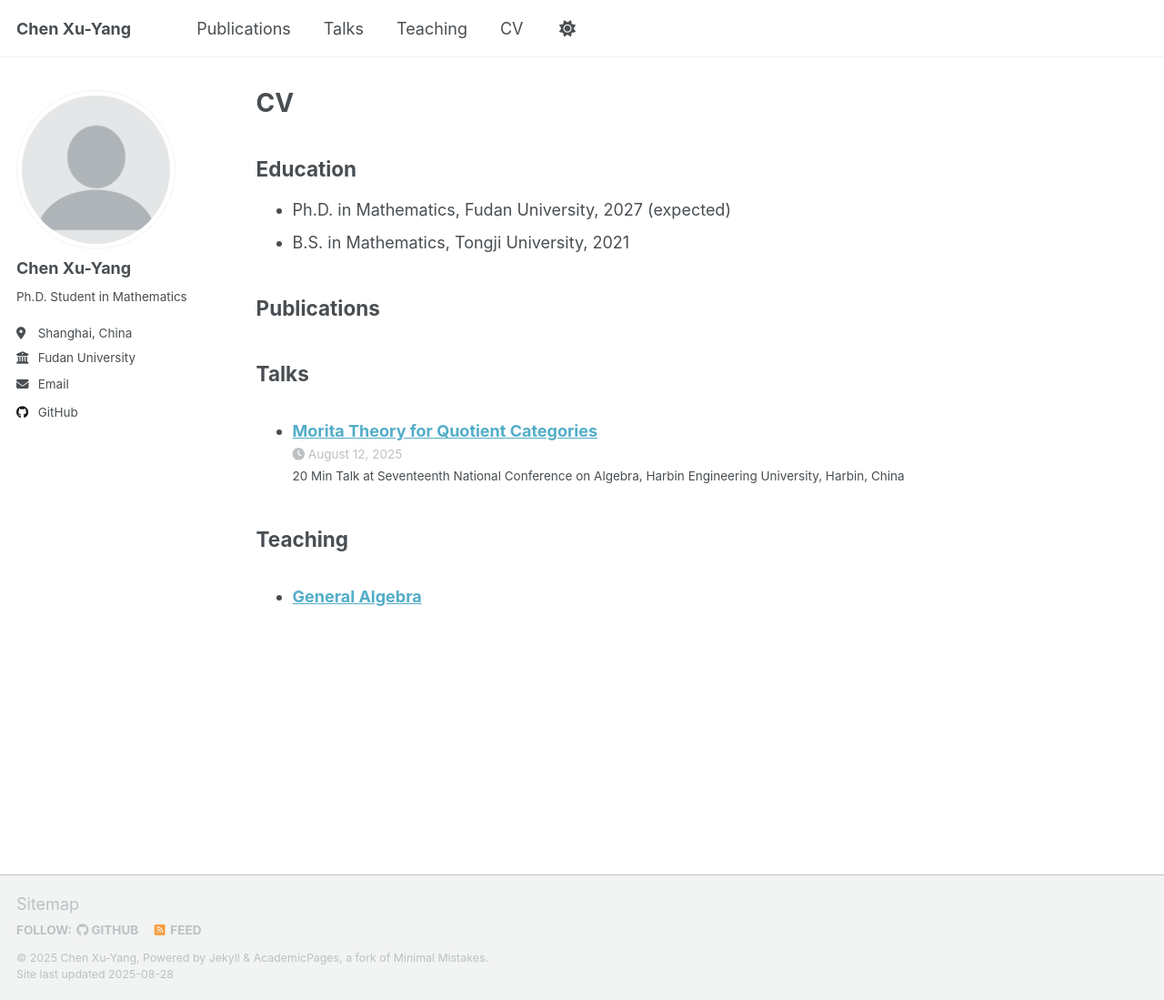
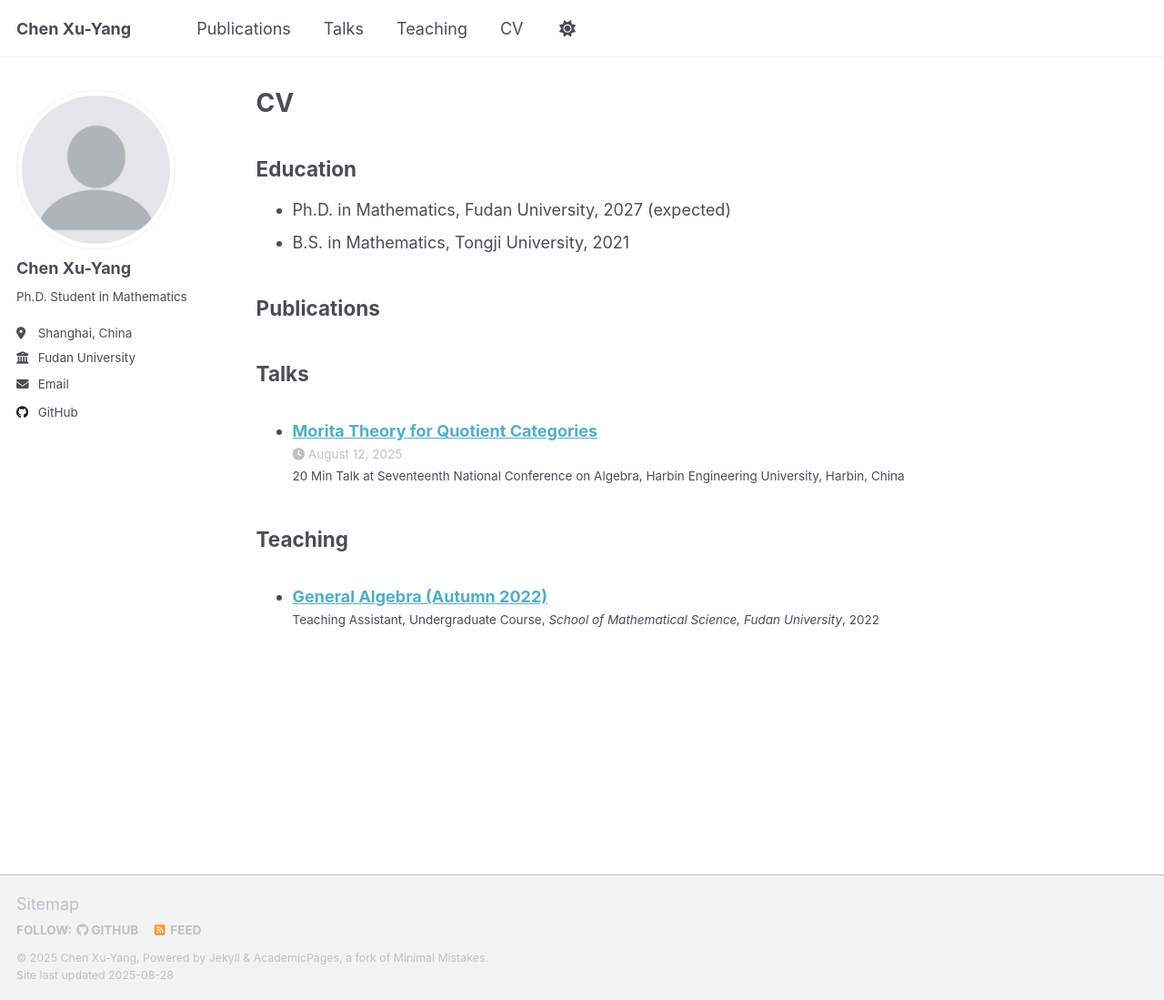
Before and after one commit to NotoOotori/academic-pages, a Jekyll site: the page built from _pages/cv.md, in a window 1280 px wide and 1099 px high. Shown: the whole window at 91% size. Built offline with Jekyll 4.4.1, drawn with Linux system fonts in a browser that asks for light colours; a script that is not in the unit is left out.

Commit message:
Modify teaching and cv/teaching

```diff
--- a/_includes/archive-single-cv.html
+++ b/_includes/archive-single-cv.html
@@ -36,6 +36,11 @@
     {% if post.read_time %}
       <p class="page__meta"><i class="fa fa-clock" aria-hidden="true"></i> {% include read-time.html %}</p>
     {% endif %}
+
+    {% if post.collection == 'teaching' %}
+      <p class="archive__item-excerpt" itemprop="description"> {{ post.type }}, <i>{{ post.venue }}</i>, {{ post.date | default: "1900-01-01" | date: "%Y" }} </p>
+    {% endif %}
+
     {% if post.venue%}<p class="archive__item-excerpt" itemprop="description">{{ post.citation }}</p> {% endif %}
     </li>
  </article>
--- /dev/null
+++ b/_teaching/2022-autumn-undergraduate-algebra.md
@@ -0,0 +1,9 @@
+---
+title: "General Algebra (Autumn 2022)"
+collection: teaching
+type: "Teaching Assistant, Undergraduate Course"
+permalink: /teaching/2022-autumn-undergraduate-algebra
+venue: "School of Mathematical Science, Fudan University"
+date: 2022-09-01
+location: "Shanghai, China"
+---
```
Also changed, not shown: _teaching/2022-spring-undergraduate-algebra.md (deleted, +0 -11 lines).
